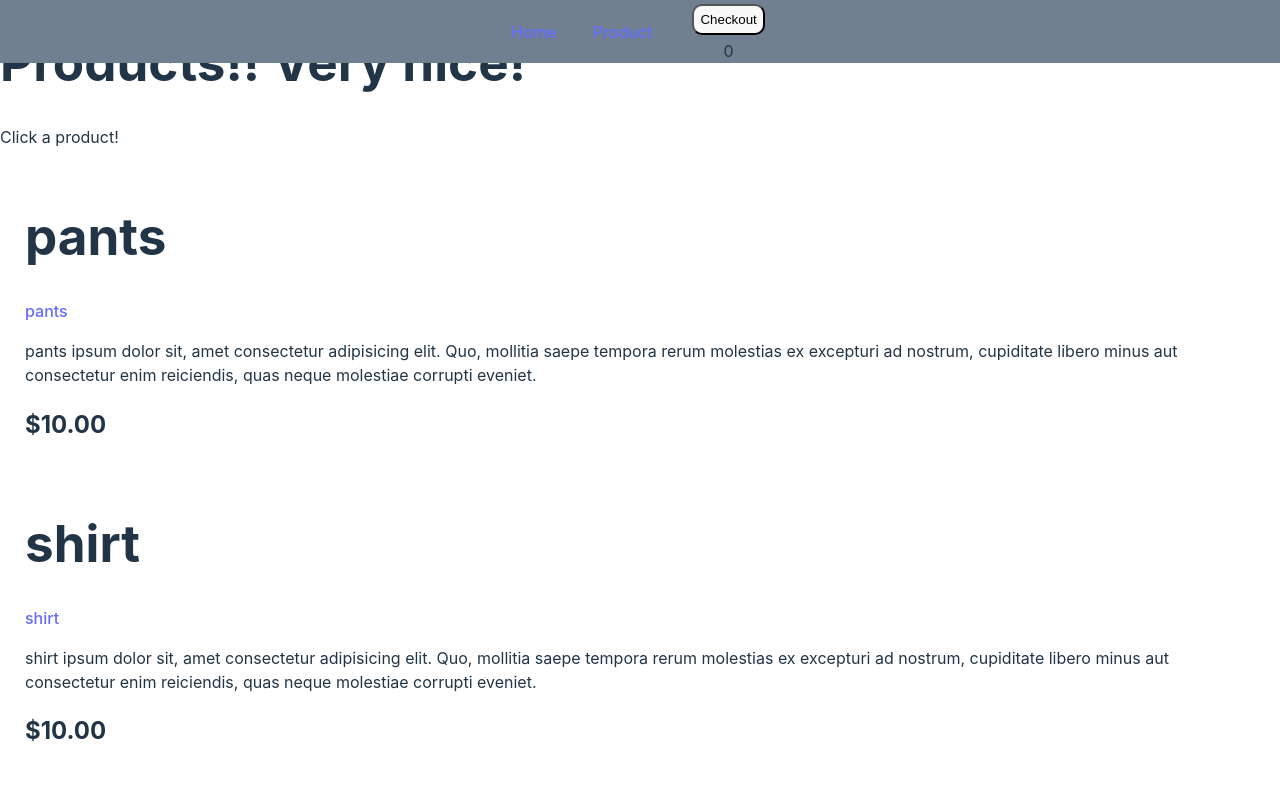
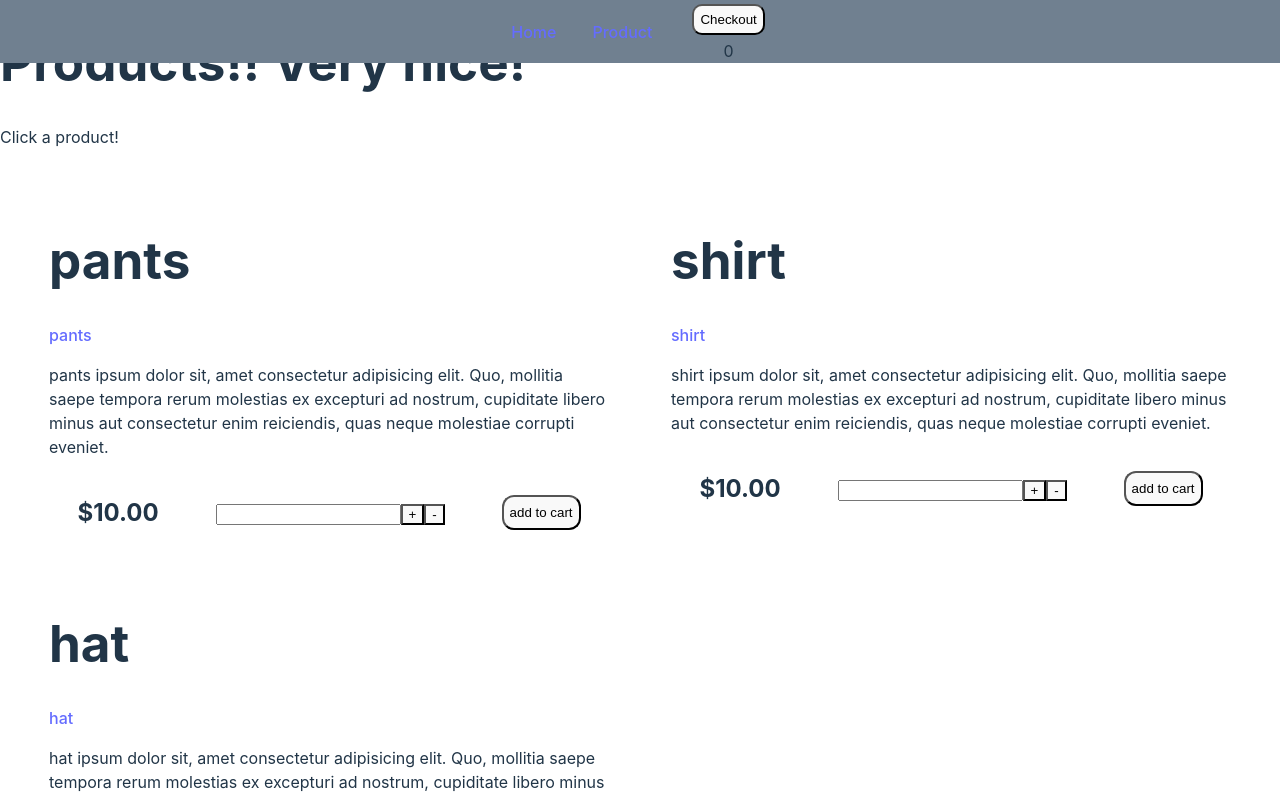
Before and after one commit to worsleyj/react-shopping-cart, a React (Vite) app: page /product/default in a window 1280 px wide. Shown: the top 797 px of the page. Built offline with nearby package versions, Linux system fonts and the light colour scheme.

Commit message:
finalize buttons for cards

```diff
--- a/src/components/products/Card.jsx
+++ b/src/components/products/Card.jsx
@@ -11,7 +11,15 @@ const Card = ({ name }) => {
         minus aut consectetur enim reiciendis, quas neque molestiae corrupti
         eveniet.
       </p>
-      <h2>$10.00</h2>
+      <div className="product-card-footer">
+        <h2>$10.00</h2>
+        <div className="quantity-input">
+          <input type="number"></input>
+          <button>+</button>
+          <button>-</button>
+        </div>
+        <buttoN className="add-to-cart-btn">add to cart</buttoN>
+      </div>
     </div>
   );
 };
--- a/src/components/products/Product.jsx
+++ b/src/components/products/Product.jsx
@@ -18,9 +18,11 @@ const Product = () => {
       ) : (
         <DefaultProduct />
       )}
-      <Card name={"pants"} />
-      <Card name={"shirt"} />
-      <Card name={"hat"} />
+      <div className="card-grid">
+        <Card name={"pants"} />
+        <Card name={"shirt"} />
+        <Card name={"hat"} />
+      </div>
     </>
   );
 };
--- a/src/styles/App.css
+++ b/src/styles/App.css
@@ -3,3 +3,21 @@
   border-radius: 12px;
   padding: 8px 24px;
 }
+
+.product-card-footer {
+  display: flex;
+  justify-content: space-around;
+  align-items: center;
+}
+
+.add-to-cart-btn {
+  height: 35px;
+  border-radius: 12px;
+}
+
+.card-grid {
+  padding: 24px;
+  display: grid;
+  grid-template: 1fr / 1fr 1fr;
+  gap: 12px;
+}
```
